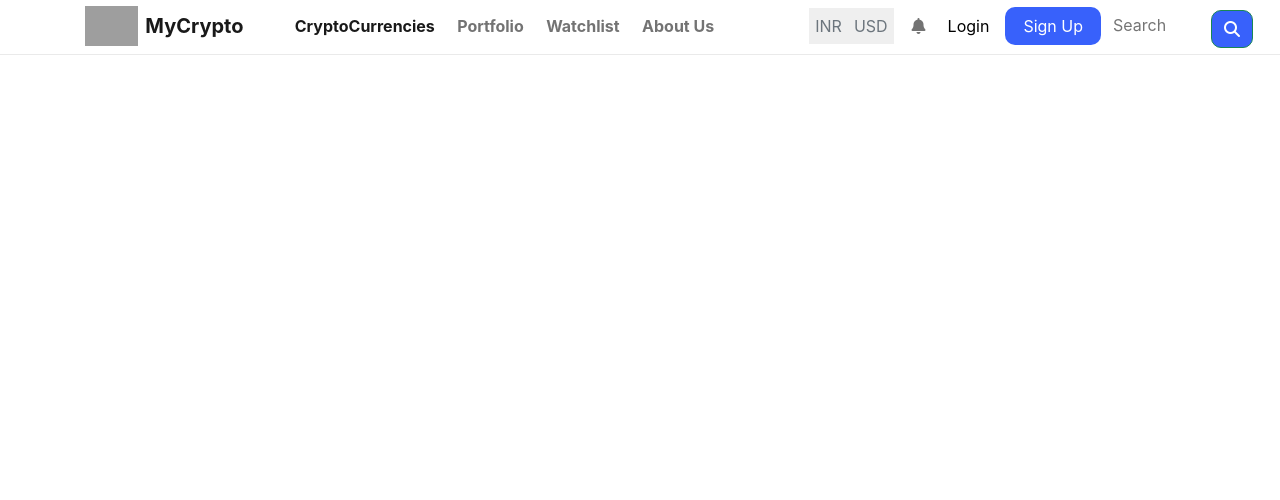
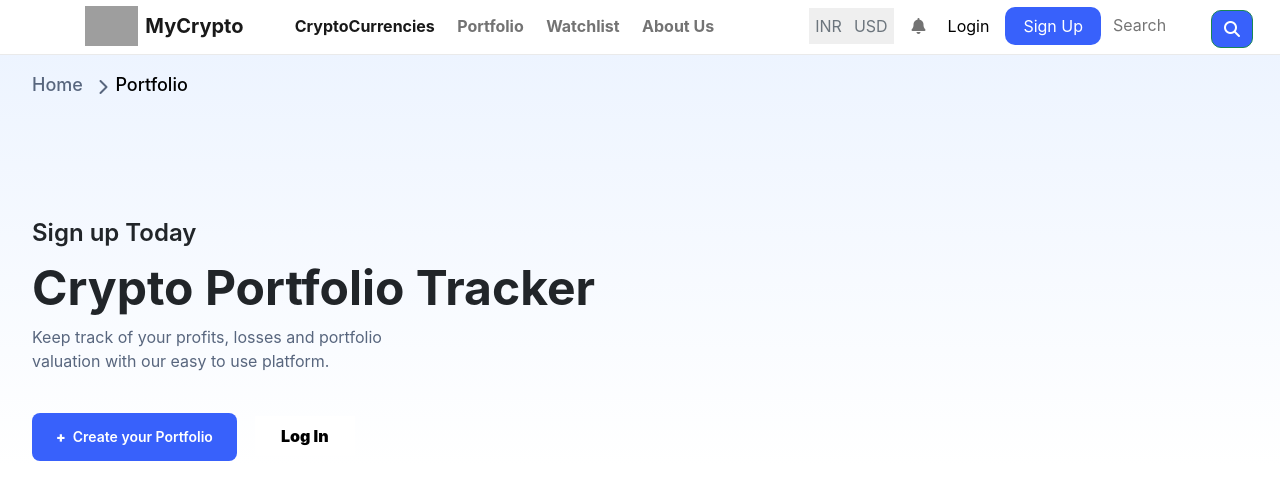
Before and after one commit to ipankajchaudhary/MyCrypto-FrontEnd, a React (Create React App) app: page /Portfolio in a window 1280 px wide. Shown: the top 500 px of the page. Built offline with nearby package versions, Linux system fonts and the light colour scheme; grey boxes are pictures that could not be loaded.

Commit message:
more funcationality added

```diff
--- a/src/App.js
+++ b/src/App.js
@@ -6,14 +6,19 @@ import Login from "./Components/Login/Login";
 import SignUp from "./Components/SignUp/SignUp";
 import Cryptocurrencies from "./Components/Cryptocurrencies/Cryptocurrencies";
 import CoinDetails from "./Components/CoinDetails/CoinDetails";
+import Portfolio from "./Components/Portfolio/Portfolio";
+import Watchlist from "./Components/Watchlist/Watchlist";
 
 function App() {
 
   const [currency, setcurrency] = useState("inr")
+  const [loggedin, setloggedin] = useState("false")
+  const [authtoken, setauthtoken] = useState("")
+
 
   return (
     <Router>
-      <Navbar currentcurrency={currency} changecurrency={setcurrency}/>
+      <Navbar currentcurrency={currency} changecurrency={setcurrency} currentlyloggedin={loggedin} changeloggedin={setloggedin} currentlyauthtoken={authtoken} changeauthtoken={setauthtoken}/>
 
       <Switch>
         <Route path="/Home">
@@ -26,16 +31,24 @@ function App() {
         </Route>
         <Route path="/Login">
 
-          <Login />
+          <Login currentlyloggedin={loggedin} changeloggedin={setloggedin} currentlyauthtoken={authtoken} changeauthtoken={setauthtoken} />
         </Route>
         <Route path="/SignUp">
 
-          <SignUp />
+          <SignUp currentlyloggedin={loggedin} changeloggedin={setloggedin} currentlyauthtoken={authtoken} changeauthtoken={setauthtoken}/>
         </Route>
 
         <Route path="/Coins/:id">
 
           <CoinDetails currentcurrency={currency}/>
+        </Route>
+        <Route exact path="/Portfolio">
+
+          <Portfolio currentlyloggedin={loggedin}/>
+        </Route>
+        <Route exact path="/Watchlist">
+
+          <Watchlist/>
         </Route>
       </Switch>
     </Router>
--- a/src/Components/NavBar/Navbar.js
+++ b/src/Components/NavBar/Navbar.js
@@ -1,10 +1,9 @@
 import React from 'react'
 import './Navbarstyle.css';
-import {
-    Link
-} from "react-router-dom";
+import { Link ,useHistory } from "react-router-dom";
 
-const Navbar = ({ currentcurrency, changecurrency}) => {
+const Navbar = ({ currentcurrency, changecurrency, currentlyloggedin, changeloggedin, changeauthtoken, currentlyauthtoken}) => {
+    let history = useHistory();
 
     const handlesetcurrency1 = () => {
 
@@ -14,6 +13,14 @@ const Navbar = ({ currentcurrency, changecurrency}) => {
 
         changecurrency("usd");
     };
+
+    const handleLogout = () => {
+        localStorage.clear();
+        console.log("Logged out")
+        history.push("/Home");
+        changeloggedin("false")
+        changeauthtoken(" ")
+    }
     return (
         <div>
             <nav className="navbar navbar-expand-lg navbar-light bg-light" style={{ height: "52px" }}>
@@ -33,7 +40,8 @@ const Navbar = ({ currentcurrency, changecurrency}) => {
                                 <Link className="nav-link" to="/Portfolio"> <b>Portfolio</b> </Link>
                             </li>
                             <li className="nav-item">
-                                <Link className="nav-link" to="/Watchlist"> <b>Watchlist</b> </Link>
+
+                                <Link className="nav-link" to={currentlyloggedin === "true" ? "/Watchlist" : "/Login"} data-bs-toggle="popover" data-bs-toggle="popover" title= {currentlyloggedin === "false"?"Login to Continue" : "Click to access your watchlist"}> <b>Watchlist</b> </Link>
                             </li>
                             <li className="nav-item">
                                 <Link className="nav-link" to="/Aboutus"> <b>About Us</b> </Link>
@@ -41,17 +49,23 @@ const Navbar = ({ currentcurrency, changecurrency}) => {
                         </ul>
                         <div className="navbar-text d-flex justify-content-between">
                             <div className="change-currency">
-                            <button type="button" onClick={handlesetcurrency1} className={currentcurrency === "inr" ? "dark-grey btn-outline-secondary": "light-grey btn-outline-secondary"}>INR</button>
-                            <button type="button" onClick={handlesetcurrency2} className={currentcurrency === "usd" ? "dark-grey btn-outline-secondary": "light-grey btn-outline-secondary"}>USD</button>
+                                <button type="button" onClick={handlesetcurrency1} className={currentcurrency === "inr" ? "dark-grey btn-outline-secondary" : "light-grey btn-outline-secondary"}>INR</button>
+                                <button type="button" onClick={handlesetcurrency2} className={currentcurrency === "usd" ? "dark-grey btn-outline-secondary" : "light-grey btn-outline-secondary"}>USD</button>
                             </div>
                             <ul className="navbar-nav me-auto mb-2 mb-lg-0">
                                 <li className="nav-item">
                                     <i className="fas fa-bell mx-3 my-1" style={{ paddingTop: "8px", "borderRadius": "8px" }}></i>
                                 </li>
                             </ul>
-                            <Link to="/Login"><button type="button" className="btn-login" data-bs-toggle="modal"
-                                data-bs-target="#exampleModal" style={{ height: "40px" }}>Login</button></Link>
-                            <Link to="/SignUp"><button type="button" className="btn">Sign Up</button> </Link>
+                            <ul className="navbar-nav me-auto mb-2 mb-lg-0">
+                                <li className="nav-item">
+                                    <i className={(currentlyloggedin === "false") ? "d-none" : "fa fa-user-circle-o"} style={{ fontSize: "24px", marginTop: "10px", marginRight: "10px", cursor: "pointer" }}></i>
+                                </li>
+                            </ul>
+
+                            <Link to="/Login"><button type="button" className={(currentlyloggedin === "true") ? "d-none" : "btn-login"} data-bs-toggle="modal" data-bs-target="#exampleModal" style={{ height: "40px" }}>Login</button></Link>
+                            <Link to="/SignUp"><button type="button" className={(currentlyloggedin === "true") ? "d-none" : "btn"}>Sign Up</button> </Link>
+                            <button type="button" className={(currentlyloggedin === "false") ? "d-none" : "btn-login"} data-bs-toggle="modal" data-bs-target="#exampleModal" style={{ height: "40px" }} onClick={handleLogout}>Log out</button>
 
                         </div>
                     </div>
--- /dev/null
+++ b/src/Components/Portfolio/Portfolio.js
@@ -0,0 +1,73 @@
+import React from 'react';
+import './Portfoliostyle.css'
+const Portfolio = ({ currentlyloggedin }) => {
+
+
+
+
+    const renderifnotloggedin = () => {
+        return (
+            <div className="grid full-width-layout">
+                <div className="inner-container">
+                    <div className="link-main-container">
+                        <div className="link-container-1">
+                            <div class="link-container-2">
+                                <a class="link-class-1" href="/Home">
+                                    Home &nbsp;
+                                </a>
+                                <i class="fas fa-chevron-right" aria-hidden="true">
+                                </i>
+                                <span font-size="2,3" color="text" class="link-class-1">
+                                    Portfolio
+                                </span>
+                            </div>
+                        </div>
+                    </div>
+                    <div style={{ visibility: "visible", minHeight: "633px" }}>
+                        <div display="flex" className="container-down">
+                            <div className="container-down-inner">
+                                <div className="left-actions">
+                                    <div className="sign-up">
+                                        Sign up Today
+                                    </div>
+                                    <h1>
+                                        Crypto Portfolio Tracker
+                                    </h1>
+                                    <p font-size="16" color="neutral6" className="text-container">
+                                        Keep track of your profits, losses and portfolio <br /> valuation with our easy to use platform.
+                                    </p>
+                                    <div>
+                                        <button className=" create-portfolio-btn">
+                                            <b>+</b> &nbsp;Create your Portfolio
+                                        </button>
+                                        <button className="login-button">
+                                            <b> Log In</b>
+                                        </button>
+                                    </div>
+                                </div>
+                            </div>
+                        </div>
+                    </div>
+                </div>
+            </div>
+        )
+    }
+
+
+    const renderIfloggedin = () => {
+        return (
+            <div>
+                Logged in
+            </div>
+        )
+    }
+
+    return (
+        <>
+            {currentlyloggedin === "true" ? renderIfloggedin() : renderifnotloggedin()}
+        </>
+
+    )
+}
+
+export default Portfolio
--- /dev/null
+++ b/src/Components/Portfolio/Portfoliostyle.css
@@ -0,0 +1,95 @@
+
+.inner-container {
+    padding-top: 24px;
+    padding-left: 16px;
+    padding-right: 16px;
+}
+.link-main-container {
+    box-sizing: border-box;
+    margin: 0px 0px 16px;
+}
+.container-down {
+    box-sizing: border-box;
+    margin: 0px;
+    /* display: block; */
+    block-direction: column;
+    -webkit-box-align: center;
+    align-items: center;
+    -webkit-box-pack: center;
+    justify-content: center;
+}
+.container-down-inner {
+    /* display: block; */
+    width: 100%;
+}
+.container-down-inner .left-actions {
+    height: 460px;
+    padding-top: 104px;
+}
+/*
+
+.container-down-inner > div {
+    block: 1 1 0%;
+} */
+
+.container-down-inner .left-actions .sign-up {
+    font-weight: 600;
+    font-size: 24px;
+    color: var(--color-primary-blue);
+}
+
+.container-down-inner .left-actions h1 {
+    font-weight: 700;
+    font-size: 48px;
+    line-height: 42px;
+    margin: 16px 0px;
+}
+.container-down-inner .left-actions p {
+    /* width: 449px; */
+    margin-bottom: 40px;
+}
+
+
+.text-container {
+    line-height: 1.5;
+    margin: 0px;
+    color: rgb(88, 102, 126);
+    font-size: 16px;
+}
+
+.create-portfolio-btn {
+    -webkit-box-align: center;
+    align-items: center;
+    background: rgb(56, 97, 251);
+    border: 0px;
+    border-radius: 8px;
+    display: inline-block;
+    color: rgb(255, 255, 255);
+    cursor: pointer;
+    -webkit-box-pack: center;
+    justify-content: center;
+    outline: 0px;
+    font-weight: 600;
+    width: auto;
+    height: 48px;
+    font-size: 14px;
+    padding: 0px 24px;
+    line-height: 24px;
+    margin-right: 8px;
+}
+
+.login-button{
+    border: none;
+    width: 100px;
+    height: 40px;
+    background-color: white;
+    font-weight: 900;
+    margin-left: 10px;
+    /* margin-top: 20px; */
+}
+
+.login-button:hover{
+    background-color: rgb(187, 183, 183);
+    border-radius: 10px;
+    /* border: 2px solid rebeccapurple; */
+}
--- /dev/null
+++ b/src/Components/Watchlist/Watchlist.js
@@ -0,0 +1,11 @@
+import React from 'react'
+
+const Watchlist = () => {
+    return (
+        <div>
+            fdsfa
+        </div>
+    )
+}
+
+export default Watchlist
```
Also changed, not shown: src/Components/Login/Login.js (+38 -6 lines), src/Components/SignUp/SignUp.js (+48 -8 lines), src/Components/Watchlist/Watchliststyle.css (added).
